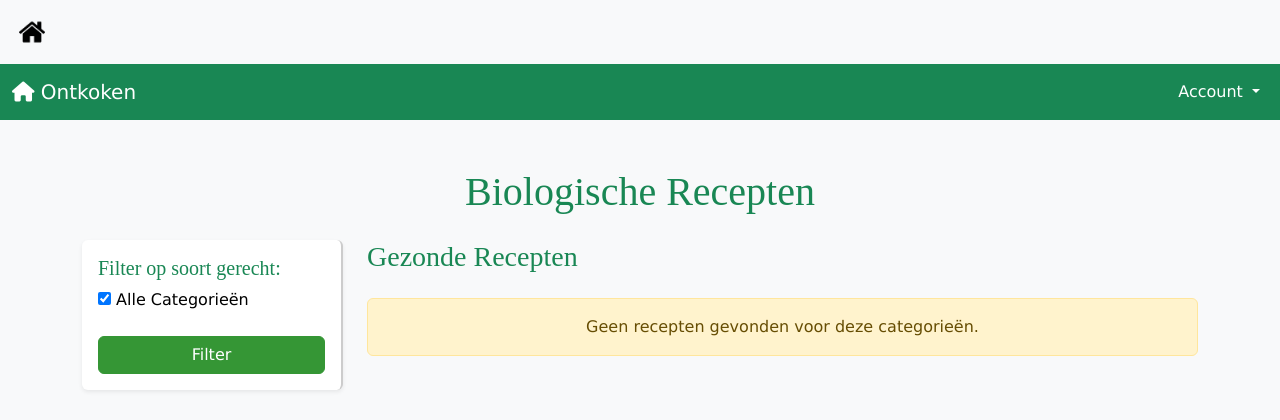
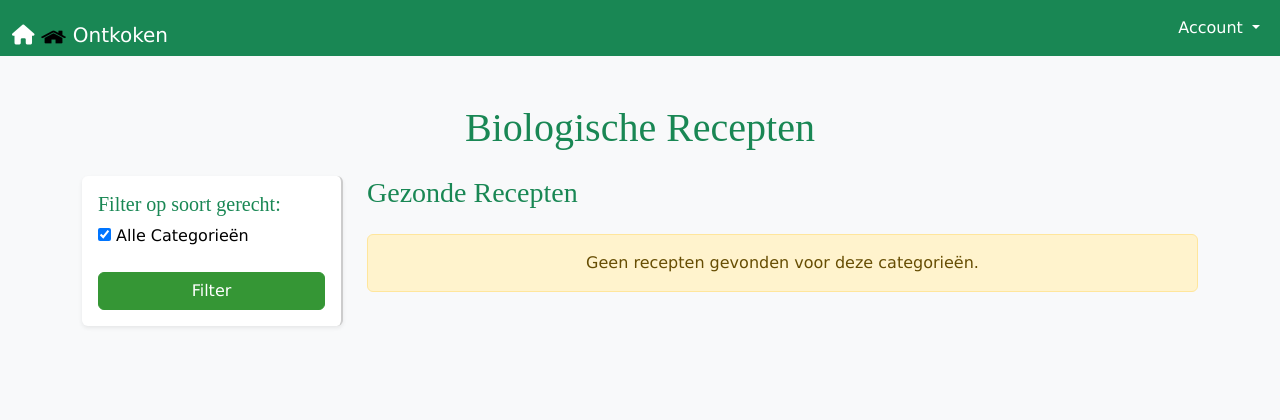
Before and after one commit to Vincent007super/stopdecooking, a PHP site: page / in a window 1280 px wide. Shown: the top 420 px of the page. Run offline with PHP 8.4, Linux system fonts and the light colour scheme; the visitor is signed in with stand-in values (Sample User, id 1); data that the repository does not hold is empty; some libraries are stand-ins or nearby versions.

Commit message:
syncing commit
Co-Authored-By: Nigel <74729251+nigel772@users.noreply.github.com>

```diff
--- a/views/index_view.php
+++ b/views/index_view.php
@@ -6,32 +6,24 @@
     <meta name="viewport" content="width=device-width, initial-scale=1.0">
     <title>Biologische Recepten</title>
     <link href="https://cdn.jsdelivr.net/npm/bootstrap@5.3.0-alpha1/dist/css/bootstrap.min.css" rel="stylesheet">
+    <script src="https://cdn.jsdelivr.net/npm/bootstrap@5.3.0-alpha1/dist/js/bootstrap.bundle.min.js" defer></script>
     <link rel="stylesheet" href="media/styles/site.css">
     <link rel="stylesheet" href="media/styles/index.css">
-    <script src="https://cdn.jsdelivr.net/npm/bootstrap@5.3.0-alpha1/dist/js/bootstrap.bundle.min.js" defer></script>
     <!--For icons-->
     <script src='https://kit.fontawesome.com/a076d05399.js' crossorigin='anonymous'></script>
-
-    <style>
-        /* Extra CSS voor de sticky sidebar en scheiding */
-    </style>
 </head>
 
 <body class="bg-light">
 
-    <div id="header_pos">
-        <a href="index.php" id="home">
-            <img src="media/images/home_icon.png" alt="home button" id="img1">
-        </a>
-        <div id="filler"></div>
-        <div id="account">
 
-        </div>
-    </div>
+    <div id="filler"></div>
+
 <nav class="navbar navbar-expand-lg navbar-light bg-success">
     <div class="container-fluid">
-        <a class="navbar-brand text-white" href="index.php">
+        <a class="navbar-brand text-white" id="home" href="index.php">
             <i class="fas fa-home"></i> <!-- Pictogram -->
+            <img src="media/images/home_icon.png" alt="home button" id="img1">
+
             Ontkoken
         </a>
         <button class="navbar-toggler" type="button" data-bs-toggle="collapse" data-bs-target="#navbarNav" aria-controls="navbarNav" aria-expanded="false" aria-label="Toggle navigation">
```
